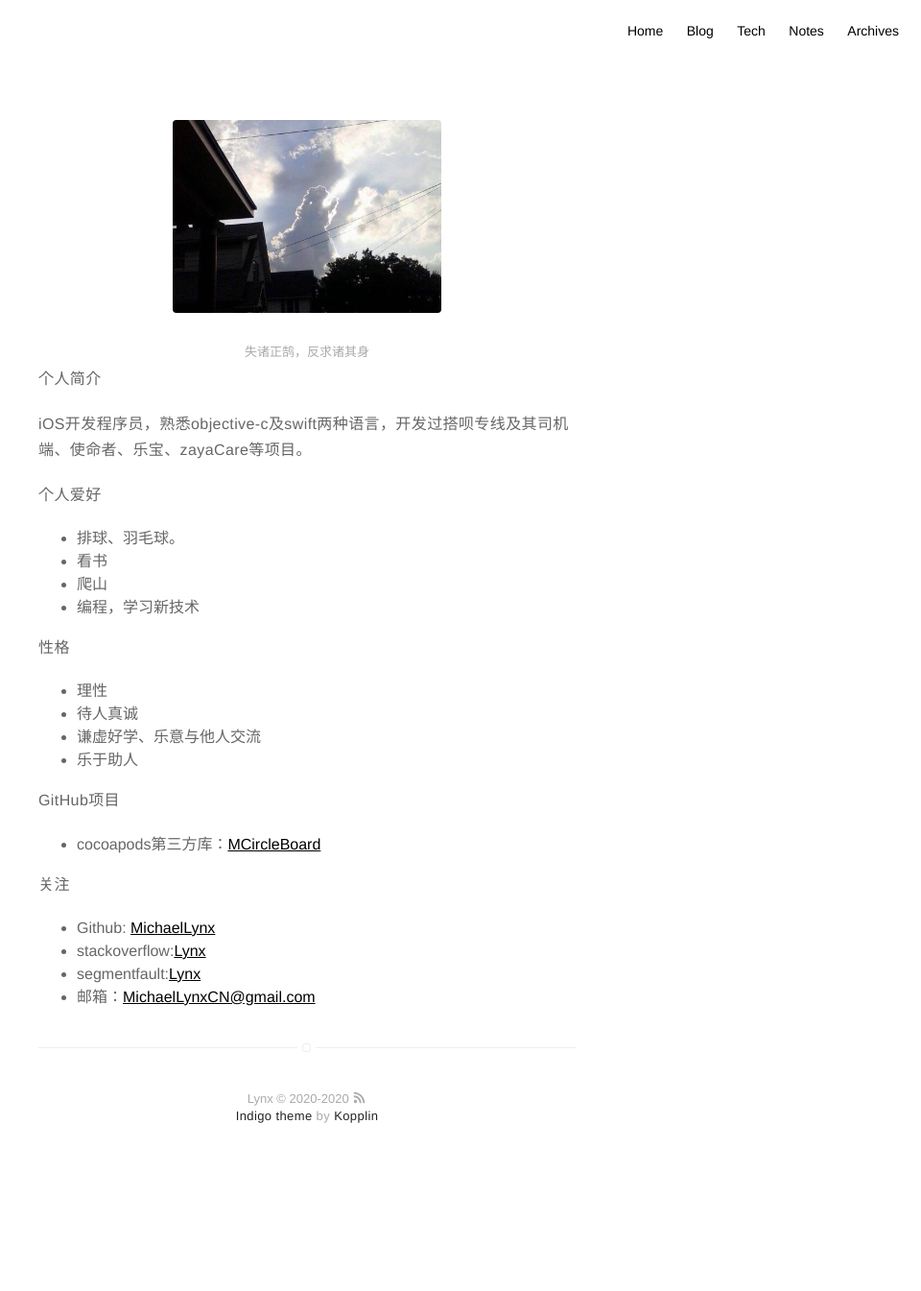
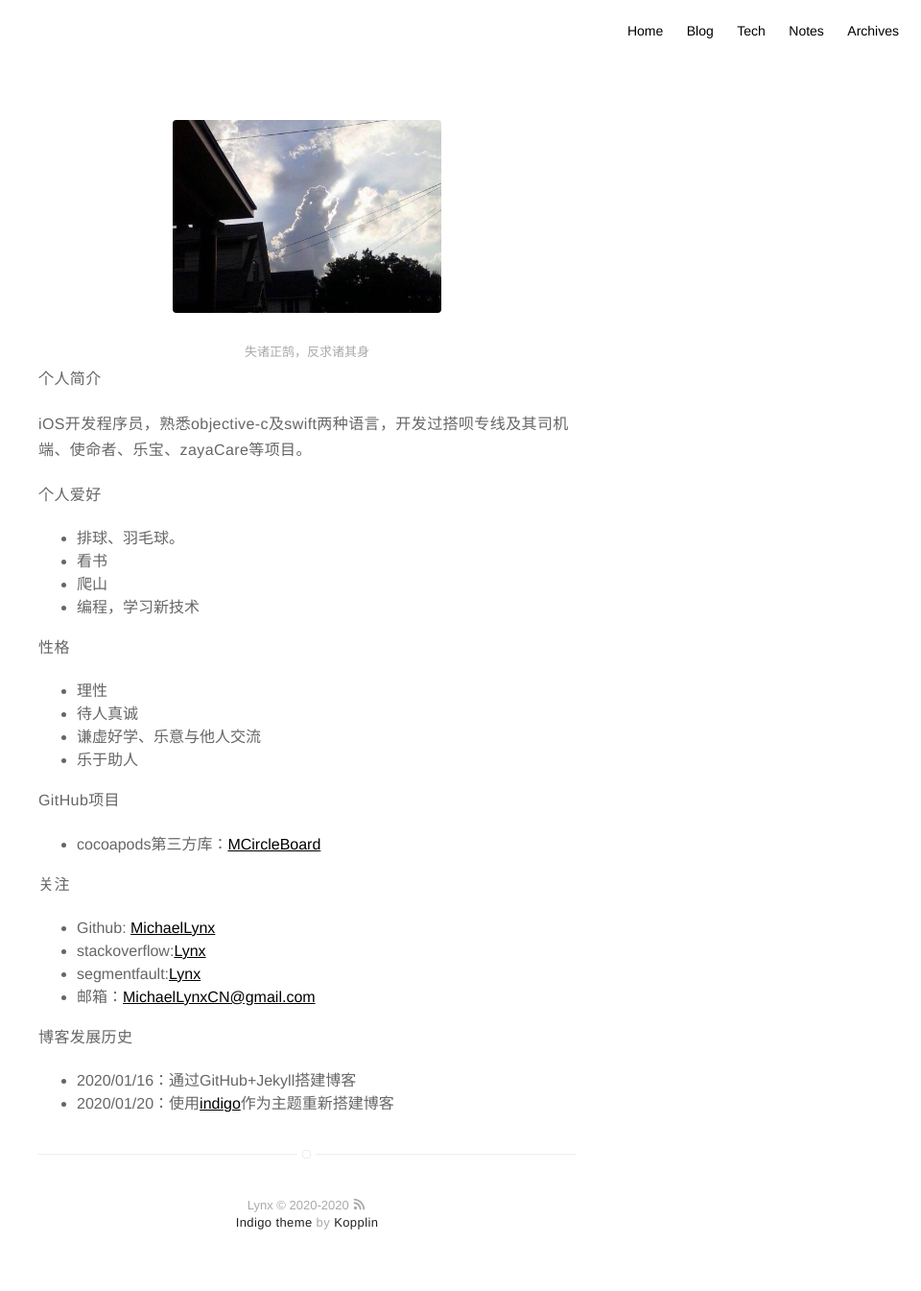
Before and after one commit to binhaozeng/binhaozeng.github.io, a Jekyll site: the page built from about.md, in a window 1280 px wide. Shown: the whole page at 96% size, without its empty margins (320-1280 px from the left). Built offline with Jekyll 4.4.1, drawn with Linux system fonts in a browser that asks for light colours; comment, search, counter and statistics services are not loaded; before the commit the page ends 1234 px from its top, so only the background shows below that.

Commit message:
Update about.md

```diff
--- a/about.md
+++ b/about.md
@@ -51,3 +51,12 @@ iOS开发程序员，熟悉objective-c及swift两种语言，开发过搭呗专
   	<li>segmentfault:<a href="https://segmentfault.com/u/blacksage" target="_blank">Lynx</a></li>
     <li>邮箱：<a href = "mailto:MichaelLynxCN@gmail.com">MichaelLynxCN@gmail.com</a></li>
 </ul>
+
+
+
+<b>博客发展历史</b><br>
+
+<ul>
+  <li>2020/01/16：通过GitHub+Jekyll搭建博客</li>
+  <li>2020/01/20：使用<a href="https://github.com/sergiokopplin/indigo">indigo</a>作为主题重新搭建博客</li>
+</ul>
```
